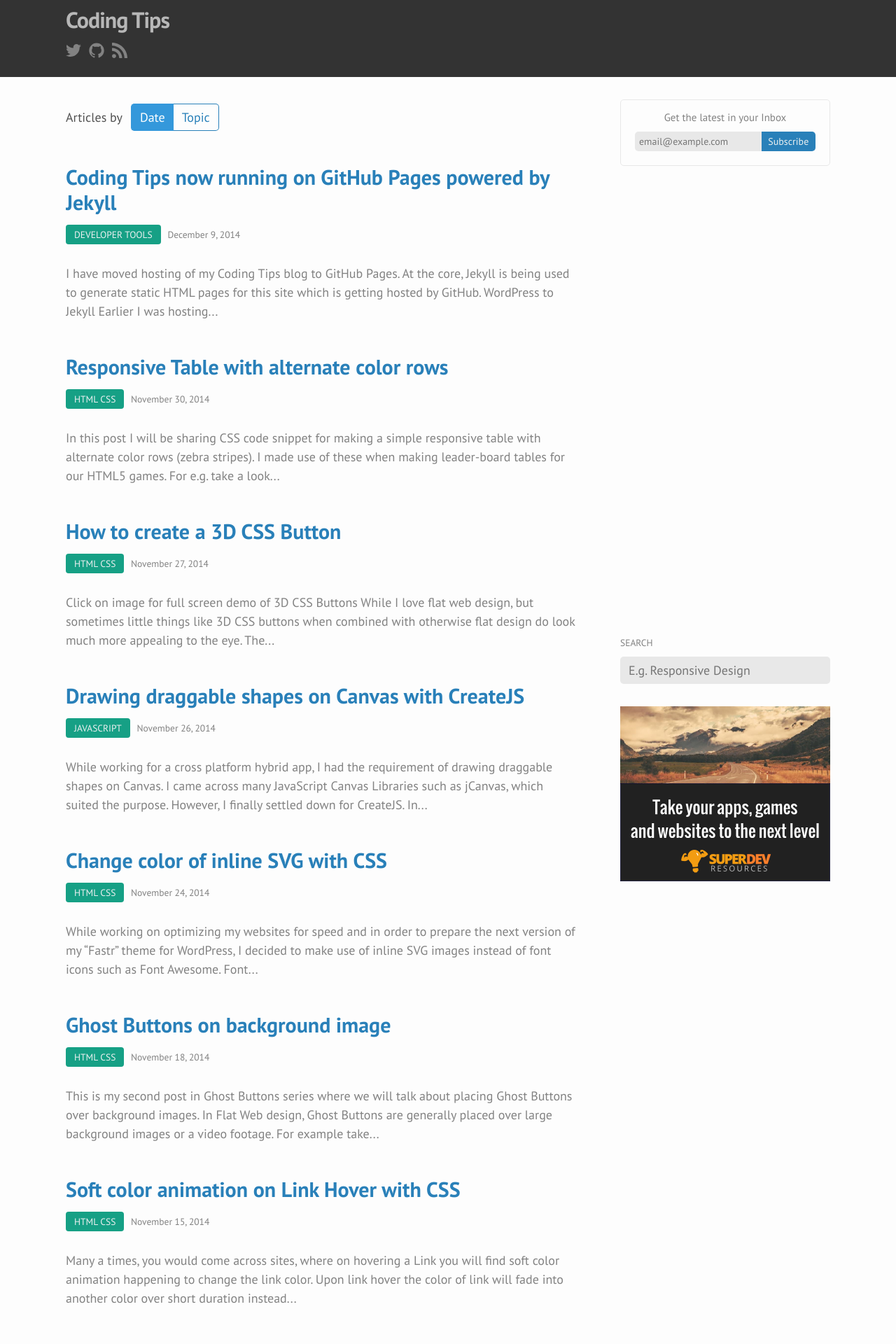
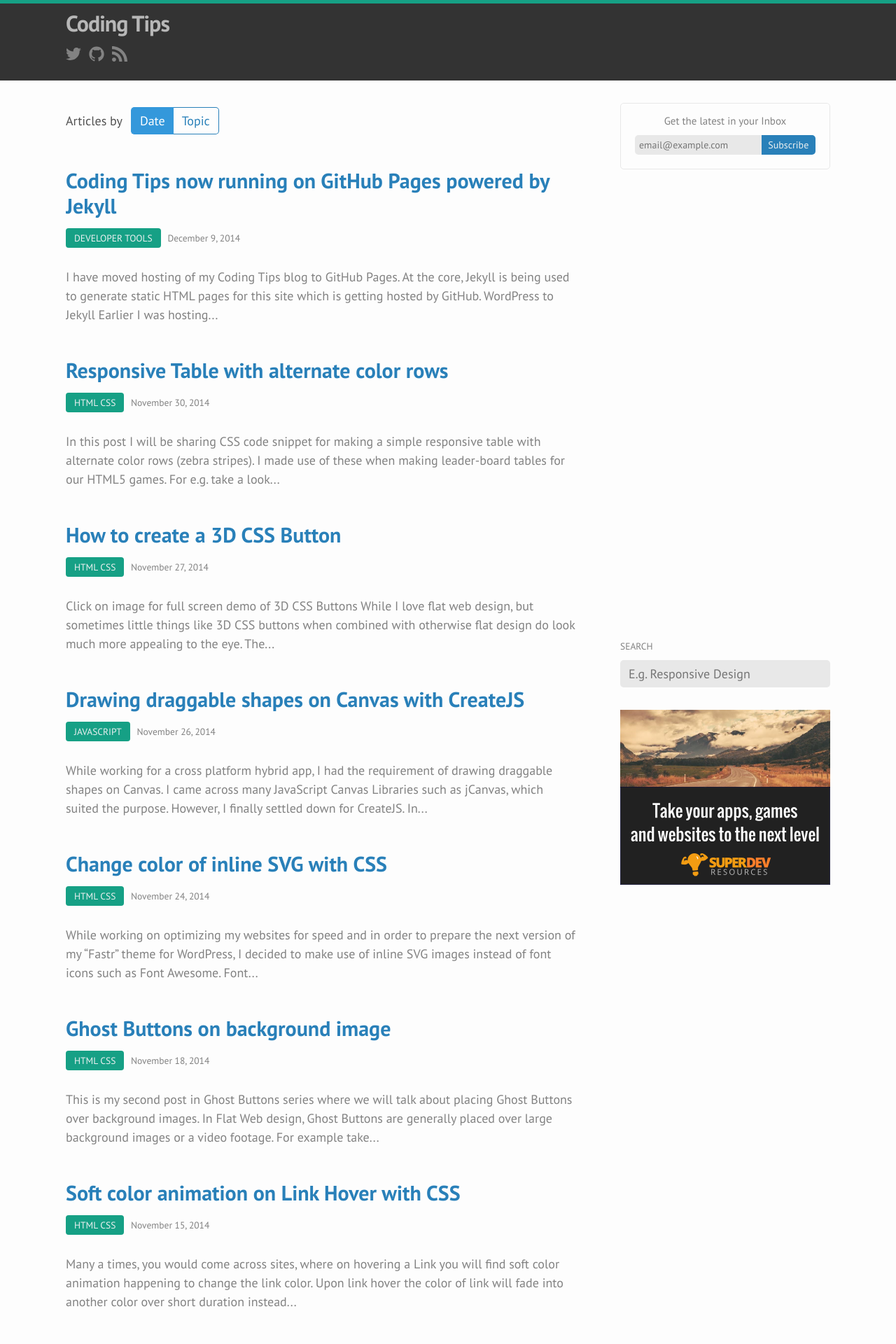
Before and after one commit to jastew/codingtips.kanishkkunal.in, a Jekyll site: the page built from index.html, in a window 1280 px wide. Shown: the top 1920 px of the page at 70% size. Built offline with Jekyll 4.4.1, drawn with Linux system fonts in a browser that asks for light colours.

Commit message:
Adding brand color in header

```diff
--- a/_sass/_layout.scss
+++ b/_sass/_layout.scss
@@ -3,7 +3,8 @@
  */
 .site-header {
     background-color: #333333;
-    min-height: 110px;
+    border-top: 5px solid $secondary-color;
+    min-height: 115px;
 
     .wrapper {
         position: relative;
@@ -12,6 +13,10 @@
             padding-left: 0;
             padding-right: 0;
          }
+    }
+
+    &:before {
+
     }
 }
 
```
